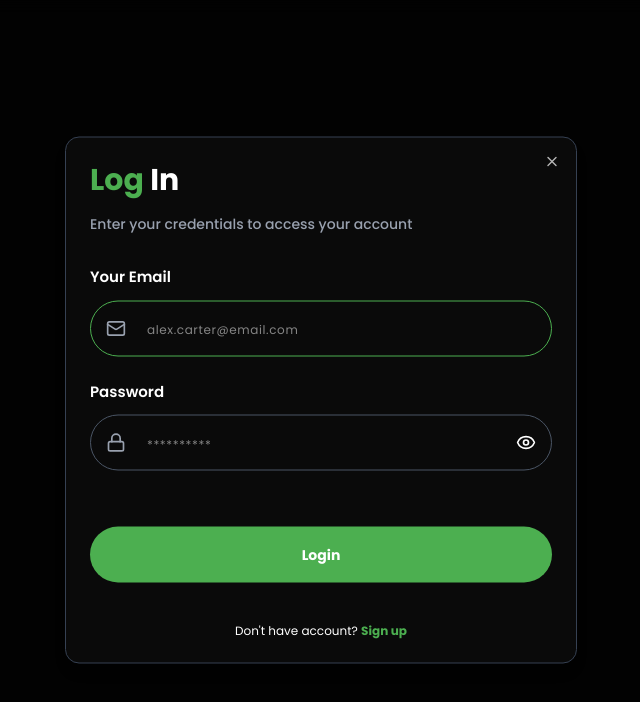
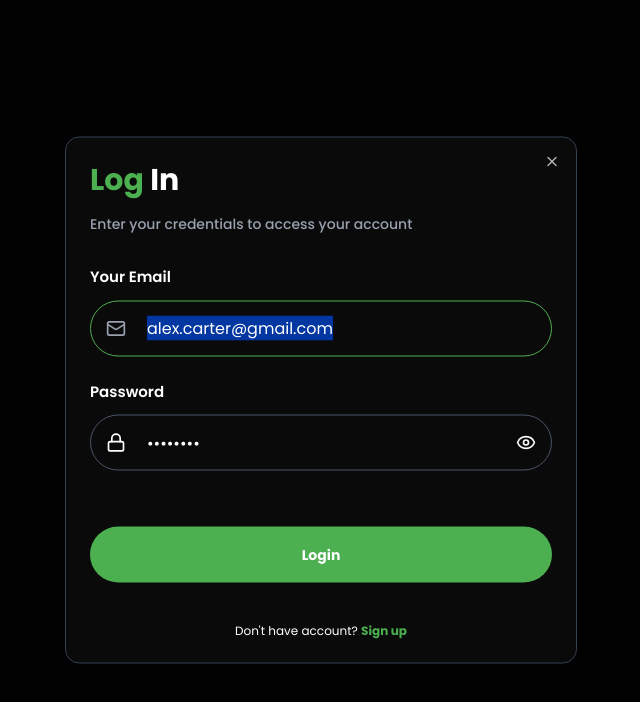
Before and after one commit to Njihia413/sonic_ai, a Next.js app in the folder frontend/: page / in a window 1280 px wide. Both pictures are taken after a click on the button "Get Started". Shown: the top 702 px of the page, without its empty margins (319-959 px from the left). Built offline with nearby package versions, Linux system fonts and the light colour scheme.

Commit message:
Update LoginForm to set default email and password, and improve input styles

```diff
--- a/frontend/components/auth/login-form.tsx
+++ b/frontend/components/auth/login-form.tsx
@@ -18,11 +18,12 @@ interface LoginFormProps {
 
 export function LoginForm({ open, onOpenChange, onSignUpClick }: LoginFormProps) {
   const [showPassword, setShowPassword] = useState(false);
-  const [email, setEmail] = useState('');
-  const [password, setPassword] = useState('');
+  const [email, setEmail] = useState('alex.carter@gmail.com');
+  const [password, setPassword] = useState('Alex@123');
 
   const handleLogin = (e: React.FormEvent) => {
     e.preventDefault();
+    window.location.href = '/home';
   };
 
   return (
@@ -53,9 +54,9 @@ export function LoginForm({ open, onOpenChange, onSignUpClick }: LoginFormProps)
                 type="email"
                 value={email}
                 onChange={(e) => setEmail(e.target.value)}
-                placeholder="alex.carter@email.com"
+                placeholder="alex.carter@gmail.com"
                 className="w-full h-14 bg-transparent border border-gray-400 dark:border-gray-600 rounded-full pl-14 pr-4 placeholder:text-xs placeholder:tracking-wider focus:outline-none transition-colors text-black dark:text-white"
-                style={{ outlineColor: colors.emeraldGreen }}
+                style={{ '--tw-ring-color': colors.emeraldGreen } as React.CSSProperties}
                 onFocus={(e) => e.target.style.borderColor = colors.emeraldGreen}
                 onBlur={(e) => e.target.style.borderColor = ''}
               />
@@ -70,7 +71,7 @@ export function LoginForm({ open, onOpenChange, onSignUpClick }: LoginFormProps)
               Password
             </label>
             <div className="relative">
-              <Lock className="absolute left-4 top-1/2 -translate-y-1/2 w-5 h-5 text-gray-500 dark:text-gray-400" />
+              <Lock className="absolute left-4 top-1/2 -translate-y-1/2 w-5 h-5 text-black dark:text-white" />
               <input
                 id="password"
                 type={showPassword ? 'text' : 'password'}
@@ -78,7 +79,7 @@ export function LoginForm({ open, onOpenChange, onSignUpClick }: LoginFormProps)
                 onChange={(e) => setPassword(e.target.value)}
                 placeholder="**********"
                 className="w-full h-14 bg-transparent border border-gray-400 dark:border-gray-600 rounded-full pl-14 pr-14 placeholder:text-xs placeholder:tracking-wider focus:outline-none transition-colors text-black dark:text-white"
-                style={{ outlineColor: colors.emeraldGreen }}
+                style={{ '--tw-ring-color': colors.emeraldGreen } as React.CSSProperties}
                 onFocus={(e) => e.target.style.borderColor = colors.emeraldGreen}
                 onBlur={(e) => e.target.style.borderColor = ''}
               />
```
